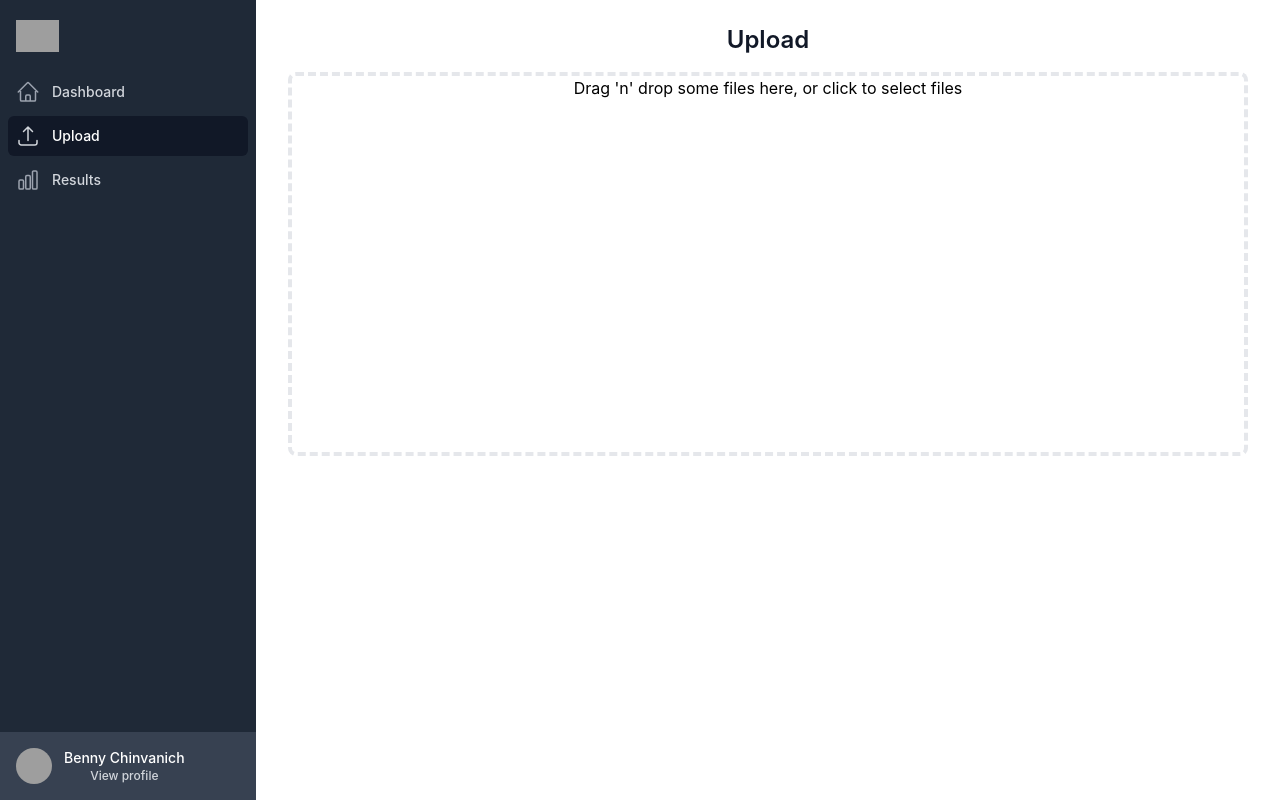
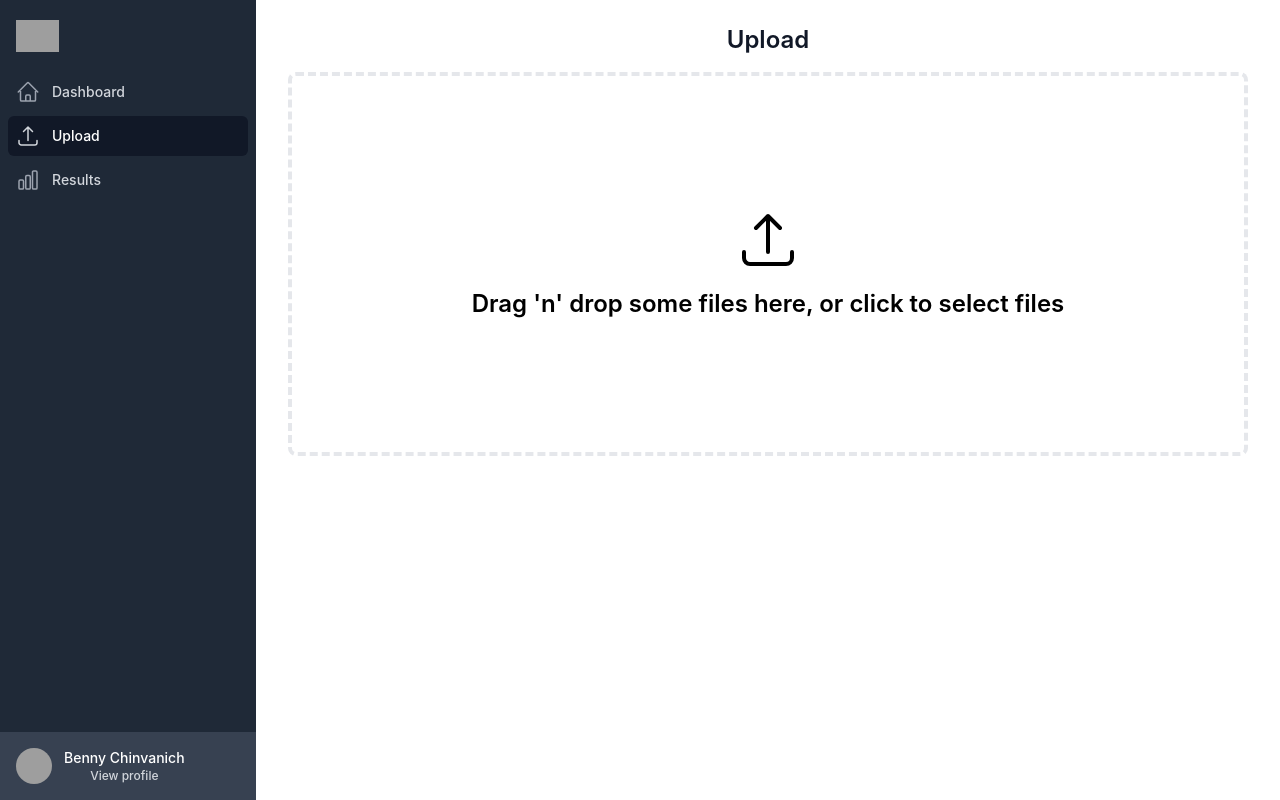
Before and after one commit to bennypc/nwHacks-2023, a React (Create React App) app in the folder client/nwhacks2023/: page /upload in a window 1280 px wide. Built offline with nearby package versions, Linux system fonts and the light colour scheme; grey boxes are pictures that could not be loaded; the HTML template or start-up script is replaced by a standard one.

Commit message:
filedrop

```diff
--- a/client/nwhacks2023/src/components/DashboardPages/DashboardUpload.js
+++ b/client/nwhacks2023/src/components/DashboardPages/DashboardUpload.js
@@ -231,7 +231,7 @@ export default function DashboardUpload() {
               <div className="mx-auto max-w-7xl px-4 sm:px-6 md:px-8">
                 {/* Replace later*/}
                 <div className="py-4">
-                  <div className="h-96 rounded-lg border-4 border-dashed border-gray-200 text-center ">
+                  <div className="h-96 rounded-lg border-4 border-dashed border-gray-200 flex justify-center items-center">
                     <FileDrop />
                   </div>
                 </div>
--- a/client/nwhacks2023/src/components/FileDrop.js
+++ b/client/nwhacks2023/src/components/FileDrop.js
@@ -1,20 +1,34 @@
 import React, { useCallback } from "react";
 import { useDropzone } from "react-dropzone";
+import { ArrowUpTrayIcon } from "@heroicons/react/24/outline";
 
 export default function FileDrop() {
-  const onDrop = useCallback((acceptedFiles) => {
-    // Do something with the files
-  }, []);
-  const { getRootProps, getInputProps, isDragActive } = useDropzone({ onDrop });
+  const { acceptedFiles, getRootProps, getInputProps, isDragActive } =
+    useDropzone();
+
+  const files = acceptedFiles.map((file) => (
+    <li key={file.path}>
+      {file.path} - {file.size} bytes
+    </li>
+  ));
 
   return (
     <div {...getRootProps()}>
       <input {...getInputProps()} />
       {isDragActive ? (
-        <p>Drop the files here ...</p>
+        <p className="text-2xl font-semibold">Drop the files here ...</p>
       ) : (
-        <p>Drag 'n' drop some files here, or click to select files</p>
+        <div className="text-center flex align-center flex-col items-center">
+          <ArrowUpTrayIcon className="h-16 w-16 mb-4" />
+          <p className="text-2xl font-semibold">
+            Drag 'n' drop some files here, or click to select files
+          </p>
+        </div>
       )}
+      <aside>
+        {/* <h4>Files</h4> */}
+        <ul>{files}</ul>
+      </aside>
     </div>
   );
 }
```
